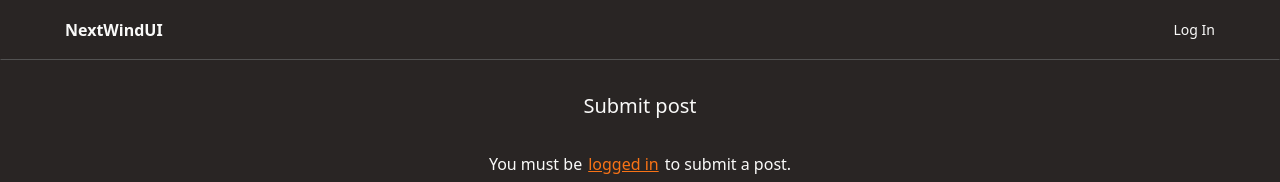
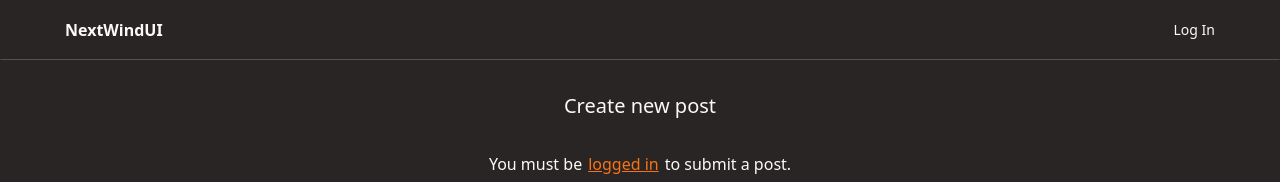
Before and after one commit to nagyb3/nextwindui, a Next.js app: page /make-post in a window 1280 px wide. Shown: the top 182 px of the page. Built offline with nearby package versions, Linux system fonts and the light colour scheme; no server answers.

Commit message:
Fix Make Post textarea size

```diff
--- a/app/make-post/page.tsx
+++ b/app/make-post/page.tsx
@@ -56,7 +56,7 @@ export default function MakePostPage() {
     <div>
       <Navbar />
       <div className="min-h-[calc(100vh-60px)] flex flex-col items-center py-8 gap-y-8">
-        <h1 className="font-sembibold text-xl">Submit post</h1>
+        <h1 className="font-sembibold text-xl">Create new post</h1>
         {authContext?.session?.user ? (
           <form
             className="w-[600px] flex flex-col gap-y-4"
@@ -71,6 +71,7 @@ export default function MakePostPage() {
                 name="subforum"
                 id="subforum"
                 placeholder="Enter subforum name..."
+                required
               />
             </div>
             <div>
@@ -82,6 +83,7 @@ export default function MakePostPage() {
                 name="title"
                 id="title"
                 placeholder="Enter title.."
+                required
               />
             </div>
             <div>
@@ -92,6 +94,8 @@ export default function MakePostPage() {
                 placeholder="Enter the content of the post here..."
                 name="textarea"
                 id="textarea"
+                required
+                rows={12}
               ></Textarea>
             </div>
             <Button className="self-center">Make post</Button>
```
